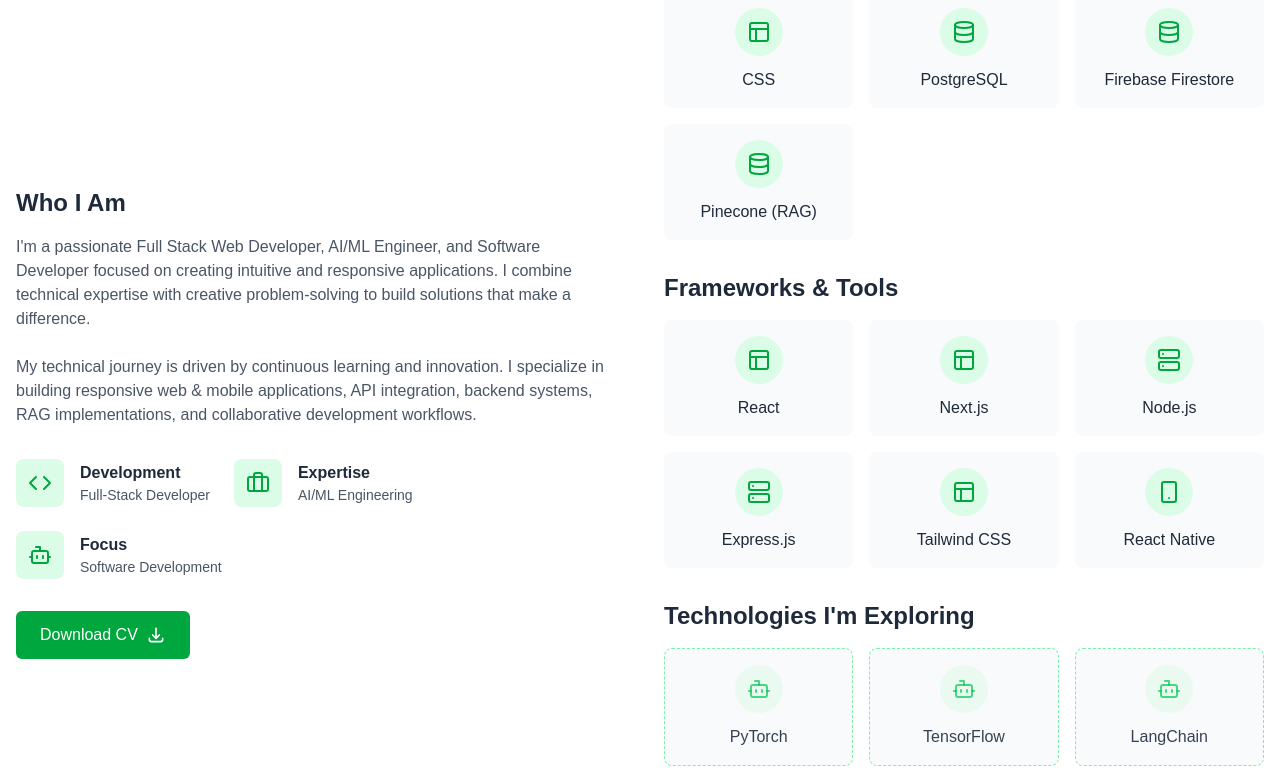
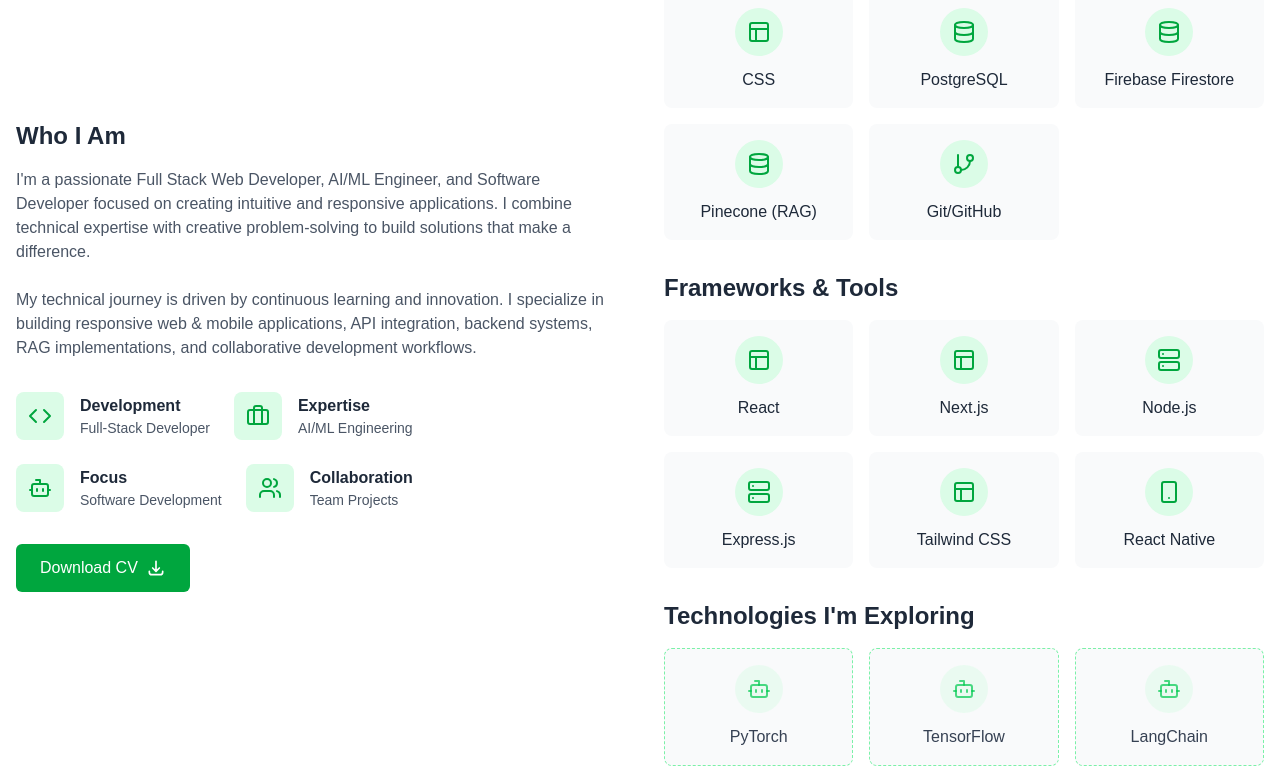
Before and after one commit to aduuuna/FUTURE_FS_01, a Next.js app in the folder my-portfolio/: page / in a window 1280 px wide. Shown: the part 1240-2020 px from the top of the page. Built offline with nearby package versions, Linux system fonts and the light colour scheme.

Commit message:
Updated the about section

```diff
--- a/my-portfolio/app/components/About.js
+++ b/my-portfolio/app/components/About.js
@@ -1,6 +1,6 @@
 "use client"
 
-import { CodeIcon, BriefcaseIcon, BookOpenIcon, Server, Database, Layout, Smartphone, Bot, Code } from 'lucide-react'
+import { CodeIcon, BriefcaseIcon, Server, Database, Layout, Smartphone, Bot, Code, GitBranch, Users  } from 'lucide-react'
 
 export default function About() {
   // Core programming languages & tools
@@ -11,7 +11,8 @@
     { name: 'CSS', icon: <Layout size={24} />, level: 90 },
     { name: 'PostgreSQL', icon: <Database size={24} />, level: 90 },
     { name: 'Firebase Firestore', icon: <Database size={24} />, level: 90 },
-    { name: 'Pinecone (RAG)', icon: <Database size={24} />, level: 90 }
+    { name: 'Pinecone (RAG)', icon: <Database size={24} />, level: 90 },
+    { name: 'Git/GitHub', icon: <GitBranch size={24} />, level: 90 }
   ]
 
   // Frameworks & tools
@@ -31,7 +32,6 @@
     { name: 'LangChain', icon: <Bot size={24} /> },
     { name: 'Docker', icon: <Server size={24} /> },
     { name: 'GraphQL', icon: <Database size={24} /> },
-    { name: 'Supabase', icon: <Database size={24} /> },
     { name: 'CI/CD tools', icon: <CodeIcon size={24} /> }
   ]
 
@@ -85,6 +85,16 @@
                 <div>
                   <h4 className="font-bold text-gray-800 dark:text-white">Focus</h4>
                   <p className="text-sm text-gray-600 dark:text-gray-400">Software Development</p>
+                </div>
+              </div>
+
+              <div className="flex items-center">
+                <div className="w-12 h-12 rounded-lg bg-green-100 dark:bg-green-900/30 flex items-center justify-center mr-4">
+                <Users size={24} className="text-green-600 dark:text-green-500" />
+                </div>
+                <div>
+                <h4 className="font-bold text-gray-800 dark:text-white">Collaboration</h4>
+                <p className="text-sm text-gray-600 dark:text-gray-400">Team Projects</p>
                 </div>
               </div>
             </div>
```
